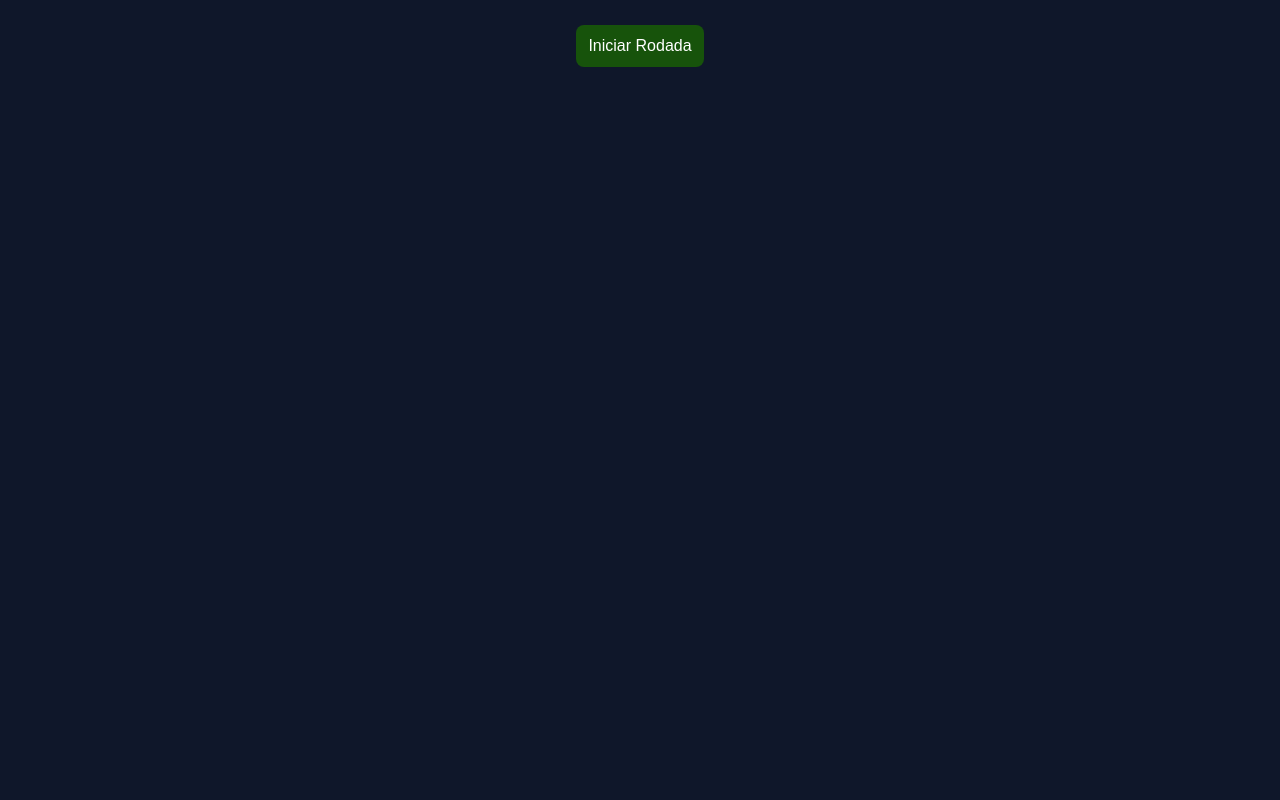
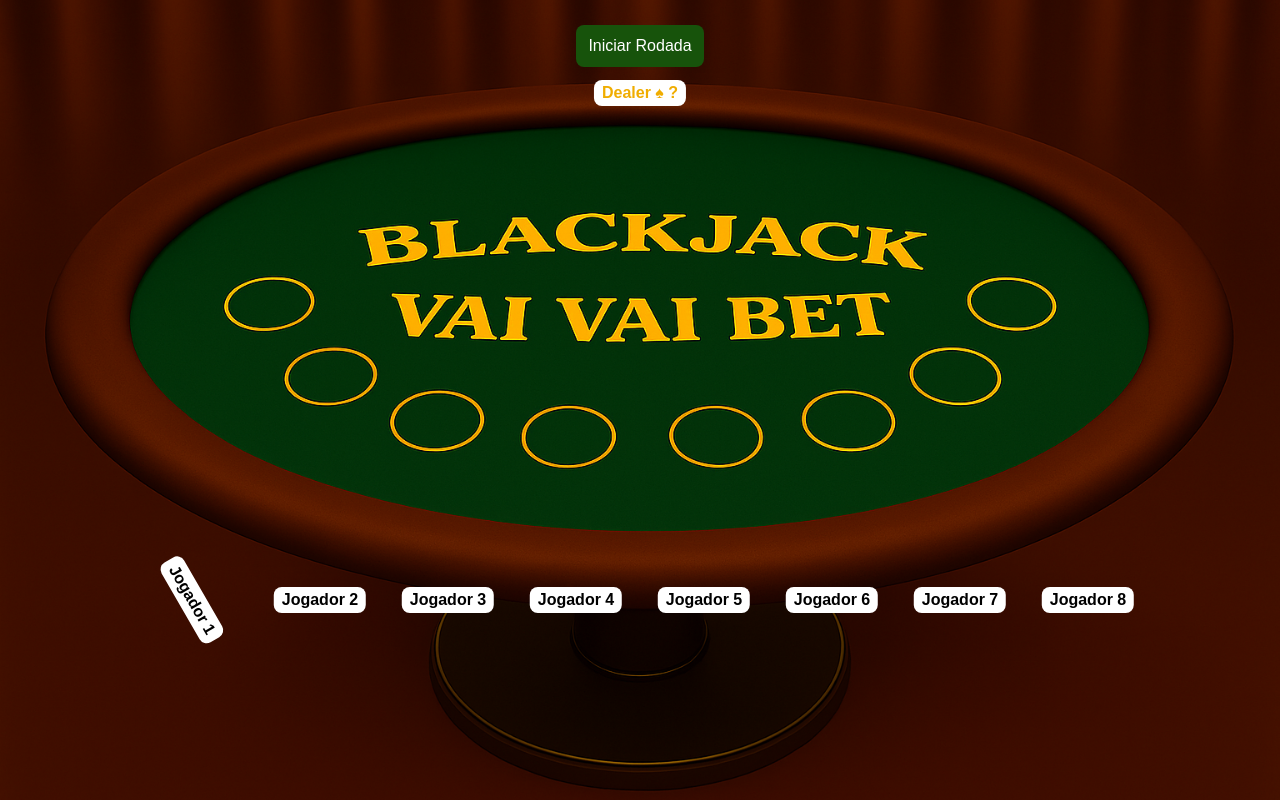
Before and after one commit to blinbingo/kombi, a Next.js app: page /blackjack in a window 1280 px wide. Built offline with nearby package versions, Linux system fonts and the light colour scheme.

Commit message:
Update index.js

```diff
--- a/pages/blackjack/index.js
+++ b/pages/blackjack/index.js
@@ -1,11 +1,76 @@
 // pages/blackjack/index.js
+import Image from "next/image";
 import dynamic from "next/dynamic";
+import JogadorMesa from "@/components/blackjack/JogadorMesa";
 
-// Importa o componente da mesa com lógica
+// Importa o componente com a lógica do jogo
 const MesaJogo = dynamic(() => import("@/components/blackjack/MesaJogo"), {
   ssr: false,
 });
 
 export default function BlackjackPage() {
-  return <MesaJogo />;
+  return (
+    <div
+      style={{
+        position: "relative",
+        width: "100vw",
+        height: "100vh",
+        overflow: "hidden",
+        backgroundColor: "#000",
+      }}
+    >
+      {/* Fundo da mesa */}
+      <Image
+        src="/blackjack/mesa.png"
+        alt="Mesa de Blackjack"
+        layout="fill"
+        objectFit="cover"
+        quality={100}
+        priority
+      />
+
+      {/* Dealer visual fixo */}
+      <div
+        style={{
+          position: "absolute",
+          top: "10%",
+          left: "50%",
+          transform: "translateX(-50%)",
+          backgroundColor: "white",
+          padding: "4px 8px",
+          borderRadius: 8,
+          fontWeight: "bold",
+          color: "#f0ad00",
+          zIndex: 5,
+        }}
+      >
+        Dealer ♠ ?
+      </div>
+
+      {/* Jogadores posicionados */}
+      <JogadorMesa top="75%" left="15%" rotate={60} nome="Jogador 1" />
+      <JogadorMesa top="75%" left="25%" rotate={0} nome="Jogador 2" />
+      <JogadorMesa top="75%" left="35%" rotate={0} nome="Jogador 3" />
+      <JogadorMesa top="75%" left="45%" rotate={0} nome="Jogador 4" />
+      <JogadorMesa top="75%" left="55%" rotate={0} nome="Jogador 5" />
+      <JogadorMesa top="75%" left="65%" rotate={0} nome="Jogador 6" />
+      <JogadorMesa top="75%" left="75%" rotate={0} nome="Jogador 7" />
+      <JogadorMesa top="75%" left="85%" rotate={0} nome="Jogador 8" />
+
+      {/* Componente lógico do jogo */}
+      <div
+        style={{
+          position: "absolute",
+          top: 0,
+          left: 0,
+          width: "100%",
+          height: "100%",
+          zIndex: 10,
+          pointerEvents: "none", // deixa a mesa intacta visualmente
+        }}
+      >
+        <MesaJogo />
+      </div>
+    </div>
+  );
 }
```
